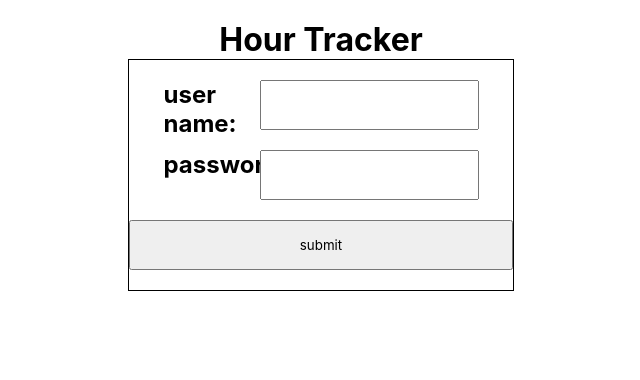
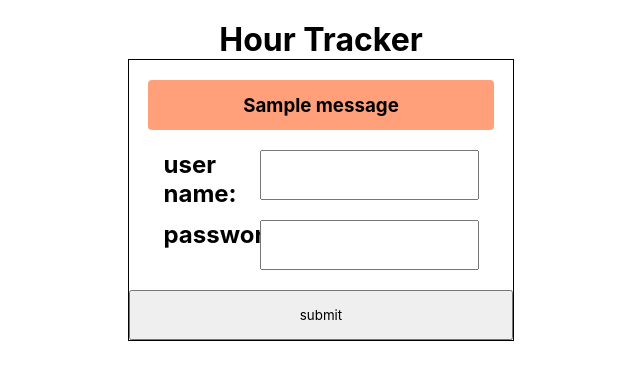
Before and after one commit to damiha/HourTracker, a Flask app: page /login in a window 1280 px wide. Shown: the top 380 px of the page, without its empty margins (319-959 px from the left). Run offline with Flask 2, Linux system fonts and the light colour scheme; one stand-in notice (Sample message) is shown.

Commit message:
added message flashing to respond to invalid user inputs

```diff
--- a/main.py
+++ b/main.py
@@ -1,4 +1,4 @@
-from flask import Flask, render_template, request, redirect, url_for, session
+from flask import Flask, render_template, request, redirect, url_for, session, flash
 import hashlib
 import pymongo
 from datetime import date
@@ -37,9 +37,19 @@ def add_category():
 
     data = request.form
 
-    if data["name"] != "":
+    # make sure that the same category doesnt exist twice for the same day
+    if data["name"] == "":
+        flash("can't add a nameless category")
+        return redirect("/home")
+
+    elif does_category_already_exist(data["name"]):
+        flash("category name already exists (ignoring casing)")
+        return redirect("/home")
+
+    else:
+        # add lower case version to data base (canonical form)
         categories.append({
-            "name": data["name"],
+            "name": data["name"].lower(),
             "hours": []
         })
 
@@ -74,7 +84,9 @@ def seek_authorization():
             session["logged_in"] = True
             return redirect("/")
 
-    return redirect("/login")
+    else:
+        flash("username or password incorrect")
+        return redirect("/login")
 
 # for authentification
 def credentials_valid(username, password):
@@ -145,3 +157,10 @@ def get_from_db():
         # global keyword needed to write to a variable outside a function
         global categories
         categories = x["categories"]
+
+def does_category_already_exist(name):
+
+    for category in categories:
+        if category["name"].lower() == name.lower():
+            return True
+    return False
--- a/static/styles/style.css
+++ b/static/styles/style.css
@@ -40,6 +40,14 @@ ul {
 #add_category_div {
     margin-top: 20px;
     /*background-color: grey;*/
+    display: flex;
+    flex-direction: row;
+    gap: 20px;
+}
+
+#add_category_div form {
+    display: flex;
+    flex-direction: row;
 }
 
 #add_category_div button {
@@ -49,6 +57,16 @@ ul {
 
 #add_category_div input {
     height: 50px;
+}
+
+#category_error_div {
+    background-color: lightsalmon;
+    height: 50px;
+    width: 100%;
+    display: flex;
+    align-items: center;
+    padding-left: 20px;
+    border-radius: 4px;
 }
 
 #categories_div {
@@ -90,8 +108,12 @@ footer button {
     border: 1px solid black;
     margin: auto;
     width: 50%;
+}
+
+#login_div form {
     display: flex;
     flex-direction: column;
+    gap: 20px;
 }
 
 #login_row {
@@ -100,7 +122,15 @@ footer button {
     display: flex;
     flex-direction: row;
     justify-content: center;
-    margin-bottom: 20px;
+}
+
+#login_error {
+    background-color: lightsalmon;
+    border-radius: 4px;
+    width: 90%;
+    display: flex;
+    align-items: center;
+    justify-content: center;
 }
 
 #login_row h2{
--- a/templates/login.html
+++ b/templates/login.html
@@ -19,6 +19,18 @@
 
         <div id="login_div">
             <form action="{{ url_for('seek_authorization') }}", method="post">
+
+                {% with messages = get_flashed_messages() %}
+                {% if messages %}
+                    {% for message in messages %}
+                        <div id="login_row">
+                            <div id="login_error">
+                                <h3>{{ message }}</h3>
+                            </div>
+                        </div>
+                    {% endfor %}
+                {% endif %}
+                {% endwith %}
                 <div id="login_row">
                     <h2>user name:</h2>
                     <input name="username" type="text">
```
Also changed, not shown: templates/index.html (+11 -0 lines).
